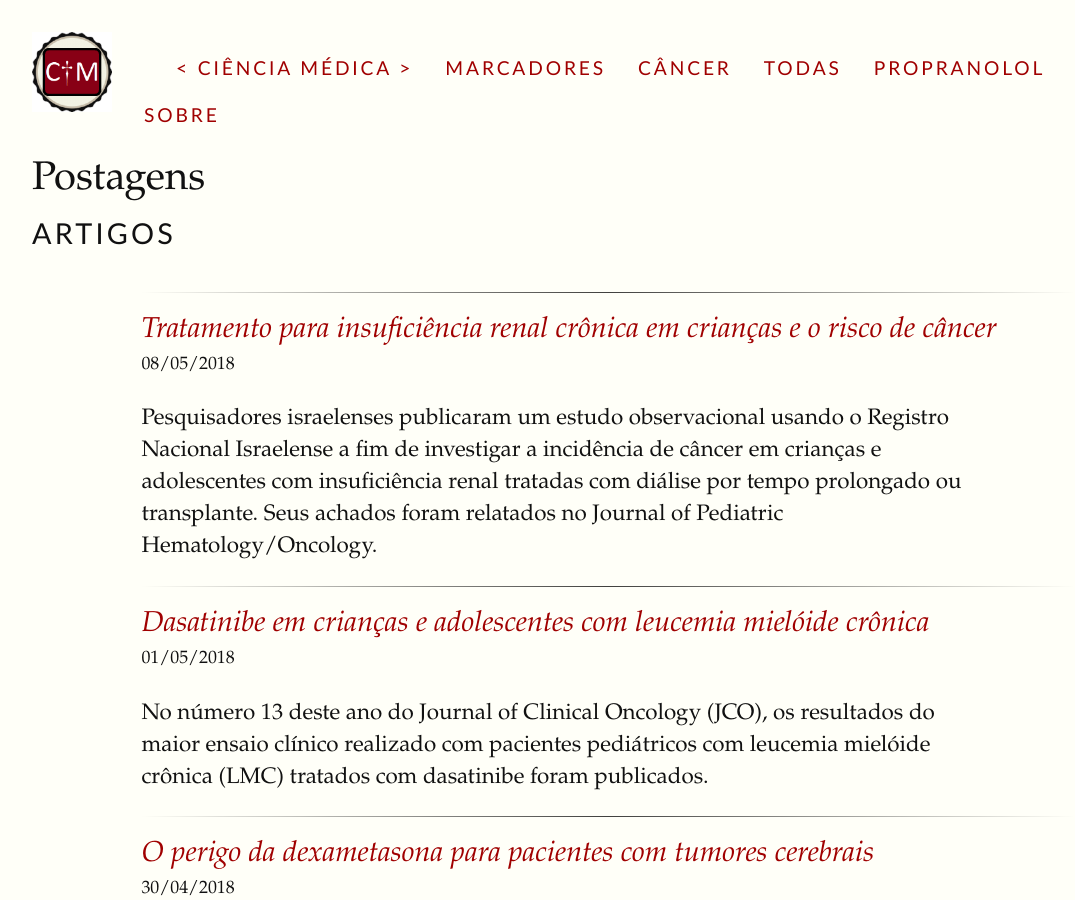
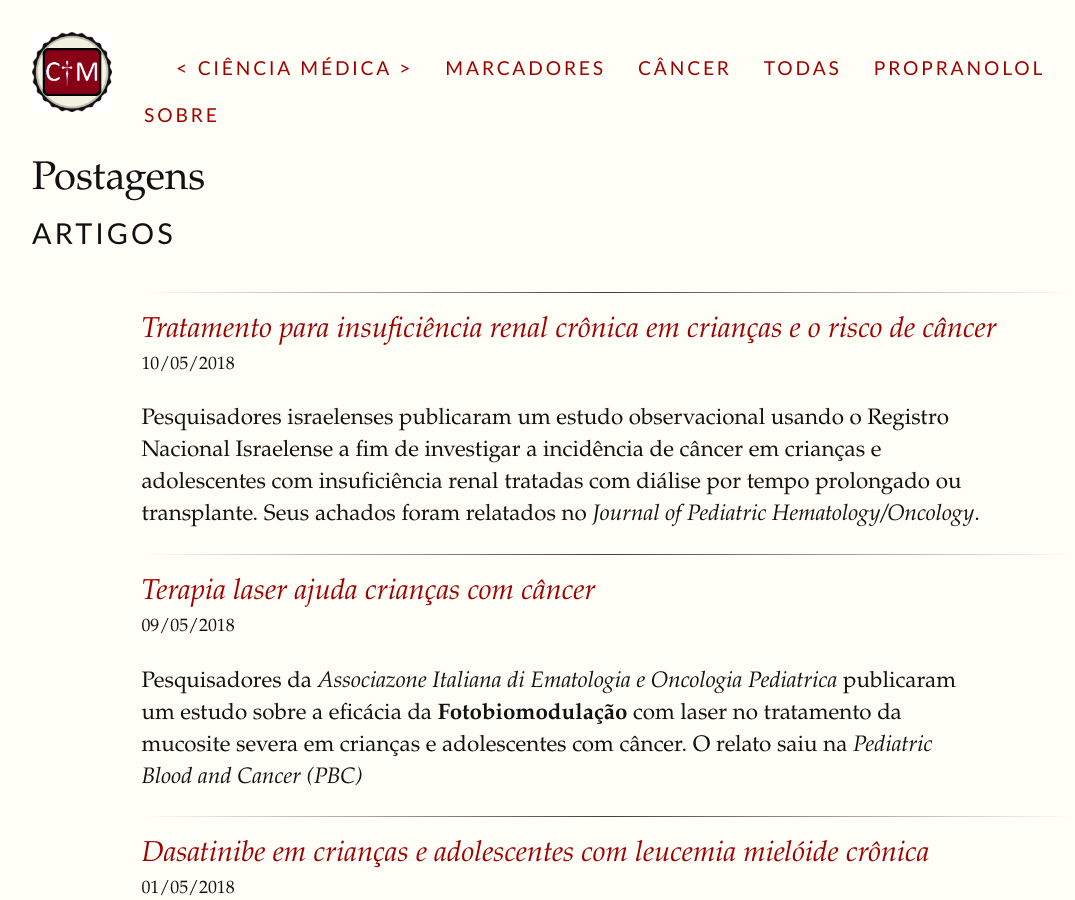
Before and after one commit to fhcflx/pharmakon, a Jekyll site: the page built from index.html, in a window 1280 px wide and 900 px high. Shown: the whole window, without its empty margins (32-1107 px from the left). Built offline with Jekyll 4.4.1, drawn with Linux system fonts in a browser that asks for light colours; some of the changed text lies outside the part shown.

Commit message:
outra nova postagem

```diff
--- /dev/null
+++ b/_posts/2018-05-09-Laser-ajudando-criancas-com-cancer.markdown
@@ -0,0 +1,20 @@
+---
+layout: post
+title:  "Terapia laser ajuda crianças com câncer"
+date:   2018-05-09 12:00:00 -0300
+tags:
+  - Câncer
+author: ffelix
+---
+
+Pesquisadores da _Associazone Italiana di Ematologia e Oncologia Pediatrica_ publicaram um estudo sobre a eficácia da **Fotobiomodulação** com laser no tratamento da mucosite severa em crianças e adolescentes com câncer. O relato saiu na _Pediatric Blood and Cancer (PBC)_
+<!--more-->
+A mucosite oral é uma das complicações frequentes e debilitantes da quimioterapia (QT) do câncer. Crianças e adolescentes são mais suscetíveis ao desenvolvimento de mucosite, a qual ocorre em 40-80% dos pacientes, dependendo do tipo e dose da QT realizada. A mucosite traz dor e dificuldade de alimentação aos pacientes, muitas vezes com necessidade de internação para hidratação endovenosa e suporte nutricional. Não existe um tratamento padrão, e várias modalidades são empregadas, incluindo a terapia com laser, denominada _fotobiomodulação_.
+
+Especialistas de oito centros de pesquisa italianos participaram deste estudo, no qual crianças e adolescentes com mucosite oral pós-QT grau 3-4 foram tratadas com sessões de fotobiomodulação com laser por 4 dias consecutivos. Foram utilizadas os comprimentos de onda laser de 660 nm, eficaz na redução da dor, e 970 nm com maior intensidade/densidade energética, associado com melhor cicatrização e redução da inflamação. O ensaio foi multicêntrico, randomizado, controlado e duplo-cego.
+
+Um total de 101 pacientes participou do estudo. Uma semana após o tratamento, quase todos os pacientes do grupo tratado haviam reduzido a severidade da mucosite, em contraste com o grupo controle, onde 1/3 dos pacientes ainda tinham mucosite grau 3-4 (p < 0,01). Uma redução significativa da dor ocorreu no grupo tratado (p < 0,006).
+
+Os autores do estudo concluíram que a fotobiomodulação laser mostrou-se um tratamento eficaz e seguro para a mucosite oral pós-QT, acelerando a recuperação da mucosa e reduzindo a dor.
+
+Leia o estudo completo [aqui](http://bit.ly/fhcflxB6).
--- a/_posts/2018-05-08-Insuficiencia-renal-e-cancer.markdown
+++ b/_posts/2018-05-10-Insuficiencia-renal-e-cancer.markdown
@@ -1,12 +1,12 @@
 ---
 layout: post
 title:  "Tratamento para insuficiência renal crônica em crianças e o risco de câncer"
-date:   2018-05-08 12:00:00 -0300
+date:   2018-05-10 12:00:00 -0300
 tags:
   - Câncer
 author: ffelix
 ---
-Pesquisadores israelenses publicaram um estudo observacional usando o Registro Nacional Israelense a fim de investigar a incidência de câncer em crianças e adolescentes com insuficiência renal tratadas com diálise por tempo prolongado ou transplante. Seus achados foram relatados no Journal of Pediatric Hematology/Oncology.
+Pesquisadores israelenses publicaram um estudo observacional usando o Registro Nacional Israelense a fim de investigar a incidência de câncer em crianças e adolescentes com insuficiência renal tratadas com diálise por tempo prolongado ou transplante. Seus achados foram relatados no _Journal of Pediatric Hematology/Oncology_.
 <!--more-->
 Os autores revisaram dados do Registro Nacional Israelense de Terapia de Reposição Renal, procurando pacientes entre 0-19 anos tratados entre 1990 e 2012. Os dados foram cruzados com informações do Registro Nacional Israelense de Câncer, para rastrear os casos de neoplasias. Eles calcularam a associação de variáveis com a ocorrência de malignidade através de análise univariada e a incidência de câncer ajustada para a idade no período estudado para comparação.
 
```
